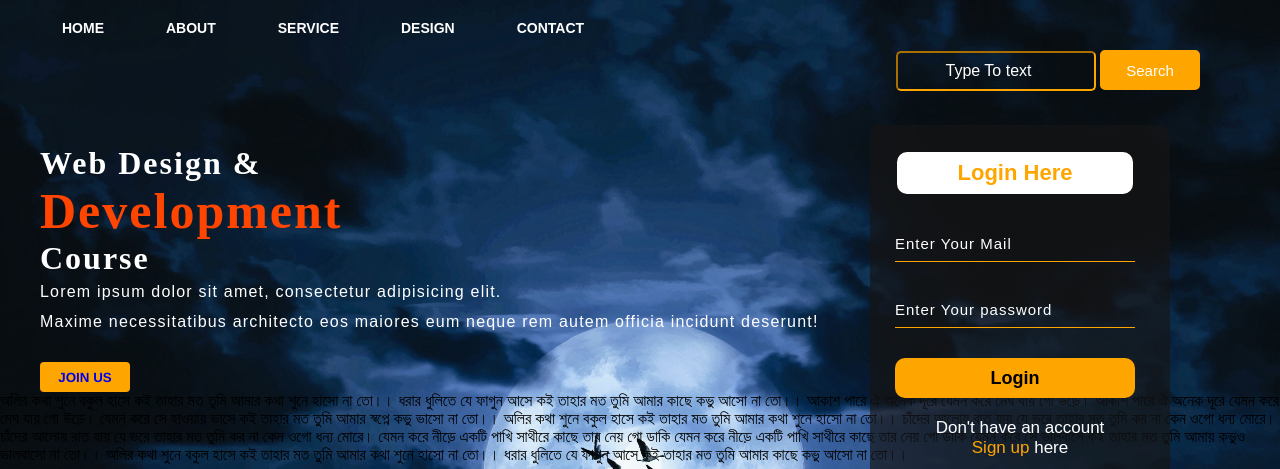
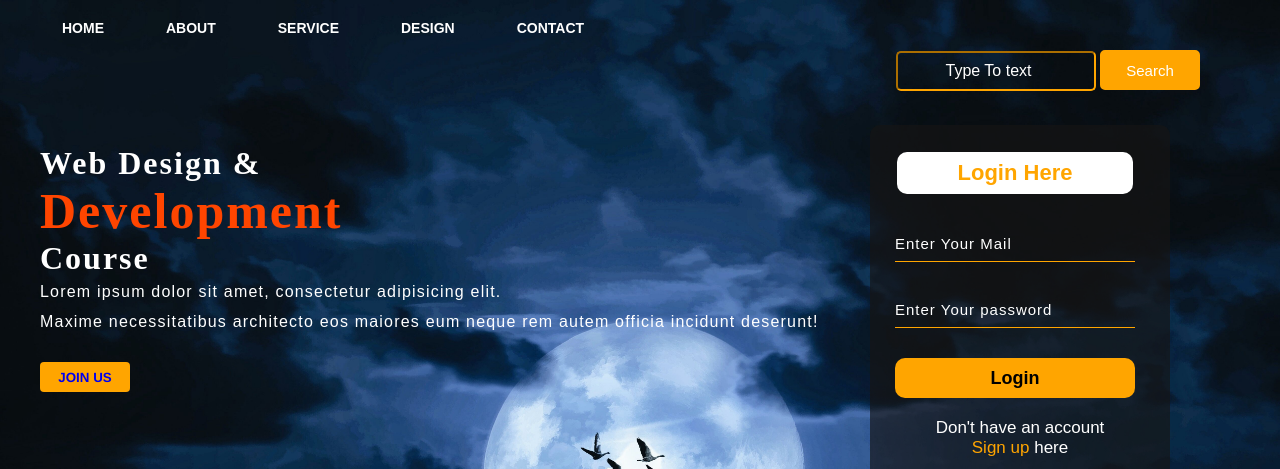
Before and after one commit to Jhantu420/login_page, a plain HTML site: page index.html in a window 1280 px wide. Shown: the top 469 px of the page. Drawn offline with nearby package versions, Linux system fonts and the light colour scheme.

Commit message:
Update index.html

```diff
--- a/index.html
+++ b/index.html
@@ -54,35 +54,3 @@
 <script nomodule src="https://unpkg.com/ionicons@5.5.2/dist/ionicons/ionicons.js"></script>
 </body>
 </html>
-অলির কথা শুনে বকুল হাসে
-কই তাহার মত তুমি আমার কথা শুনে
-হাসো না তো।।
-ধরার ধুলিতে যে ফাগুন আসে
-কই তাহার মত তুমি আমার কাছে কভু
-আসো না তো।।
-আকাশ পারে ঐ অনেক দূরে
-যেমন করে মেঘ যায় গো উড়ে।
-আকাশ পারে ঐ অনেক দূরে
-যেমন করে মেঘ যায় গো উড়ে।
-যেমন করে সে হাওয়ায় ভাসে
-কই তাহার মত তুমি আমার স্বপ্নে কভু
-ভাসো না তো।।
-অলির কথা শুনে বকুল হাসে
-কই তাহার মত তুমি আমার কথা শুনে
-হাসো না তো।।
-চাঁদের আলোয় রাত যায় যে ভরে
-তাহার মত তুমি কর না কেন ওগো ধন্য মোরে।
-চাঁদের আলোয় রাত যায় যে ভরে
-তাহার মত তুমি কর না কেন ওগো ধন্য মোরে।
-যেমন করে নীড়ে একটি পাখি
-সাথীরে কাছে তার নেয় গো ডাকি
-যেমন করে নীড়ে একটি পাখি
-সাথীরে কাছে তার নেয় গো ডাকি
-যেমন করে সে ভালবাসে
-কই তাহার মত তুমি আমায় কভুও ভালবাসো না তো।।
-অলির কথা শুনে বকুল হাসে
-কই তাহার মত তুমি আমার কথা শুনে
-হাসো না তো।।
-ধরার ধুলিতে যে ফাগুন আসে
-কই তাহার মত তুমি আমার কাছে কভু
-আসো না তো।।
```
